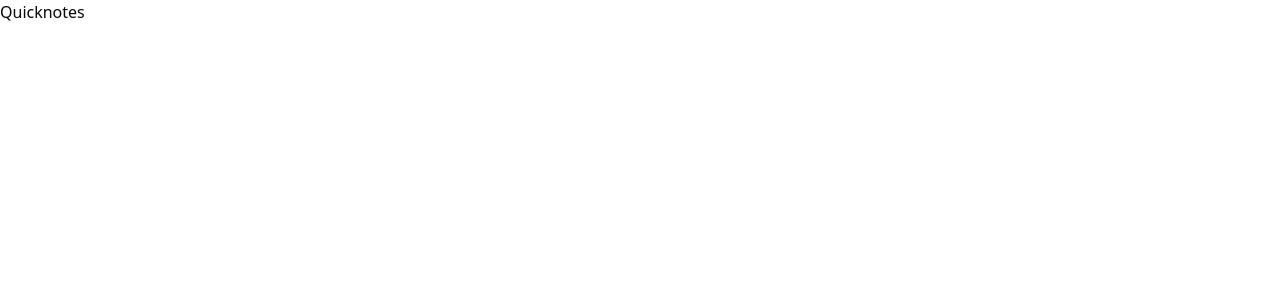
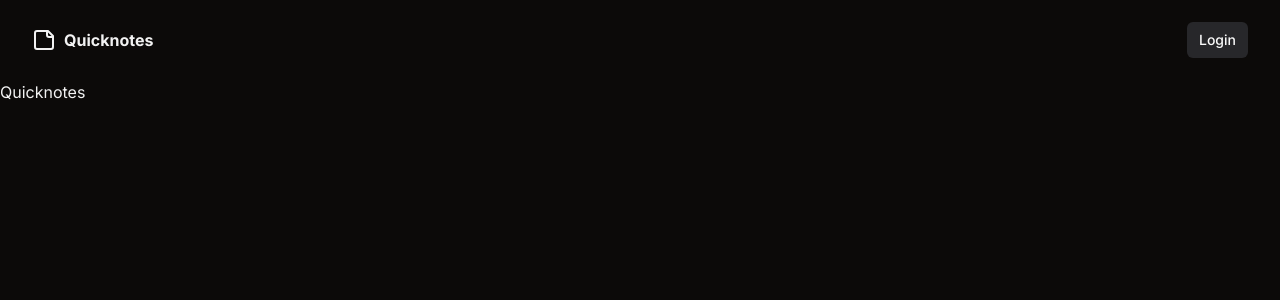
Before and after one commit to tomaszwysocki/quicknotes, a Next.js app: page / in a window 1280 px wide. Shown: the top 300 px of the page. Built offline with nearby package versions, Linux system fonts and the light colour scheme.

Commit message:
feat: implement basic navbar

```diff
--- a/app/layout.tsx
+++ b/app/layout.tsx
@@ -1,6 +1,10 @@
 import Navbar from '@/components/navbar'
+import { Inter } from "next/font/google"
+import { cn } from '@/lib/utils'
 import './globals.css'
 import { ThemeProvider } from '@/components/theme-provider'
+
+const inter = Inter({ subsets: ['latin'] })
 
 export default function RootLayout({
   children,
@@ -9,11 +13,13 @@
 }) {
   return (
     <html lang="en">
-      <body>
+      <body className={cn("min-h-screen", inter.className)}>
         <ThemeProvider attribute="class"
-          defaultTheme="system"
+          defaultTheme="dark"
           enableSystem
-          disableTransitionOnChange>
+          disableTransitionOnChange
+        >
+          <Navbar></Navbar>
           {children}
         </ThemeProvider>
       </body>
--- /dev/null
+++ b/components/navbar.tsx
@@ -0,0 +1,19 @@
+import Link from "next/link"
+import { cn } from "@/lib/utils"
+import { buttonVariants } from "@/components/ui/button"
+import { StickyNote } from "lucide-react"
+
+
+export default function Navbar() {
+  return (
+    <header className="container">
+      <div className="flex h-20 items-center justify-between py-6">
+        <Link href={"/"} className={"flex items-center"}>
+          <StickyNote />
+          <span className="ml-2 font-bold">Quicknotes</span>
+        </Link>
+        <Link href={"/login"} className={cn(buttonVariants({ variant: "secondary", size: "sm" }))}>Login</Link>
+      </div>
+    </header>
+  )
+}
--- /dev/null
+++ b/components/ui/button.tsx
@@ -0,0 +1,56 @@
+import * as React from "react"
+import { Slot } from "@radix-ui/react-slot"
+import { cva, type VariantProps } from "class-variance-authority"
+
+import { cn } from "@/lib/utils"
+
+const buttonVariants = cva(
+  "inline-flex items-center justify-center whitespace-nowrap rounded-md text-sm font-medium ring-offset-background transition-colors focus-visible:outline-none focus-visible:ring-2 focus-visible:ring-ring focus-visible:ring-offset-2 disabled:pointer-events-none disabled:opacity-50",
+  {
+    variants: {
+      variant: {
+        default: "bg-primary text-primary-foreground hover:bg-primary/90",
+        destructive:
+          "bg-destructive text-destructive-foreground hover:bg-destructive/90",
+        outline:
+          "border border-input bg-background hover:bg-accent hover:text-accent-foreground",
+        secondary:
+          "bg-secondary text-secondary-foreground hover:bg-secondary/80",
+        ghost: "hover:bg-accent hover:text-accent-foreground",
+        link: "text-primary underline-offset-4 hover:underline",
+      },
+      size: {
+        default: "h-10 px-4 py-2",
+        sm: "h-9 rounded-md px-3",
+        lg: "h-11 rounded-md px-8",
+        icon: "h-10 w-10",
+      },
+    },
+    defaultVariants: {
+      variant: "default",
+      size: "default",
+    },
+  }
+)
+
+export interface ButtonProps
+  extends React.ButtonHTMLAttributes<HTMLButtonElement>,
+    VariantProps<typeof buttonVariants> {
+  asChild?: boolean
+}
+
+const Button = React.forwardRef<HTMLButtonElement, ButtonProps>(
+  ({ className, variant, size, asChild = false, ...props }, ref) => {
+    const Comp = asChild ? Slot : "button"
+    return (
+      <Comp
+        className={cn(buttonVariants({ variant, size, className }))}
+        ref={ref}
+        {...props}
+      />
+    )
+  }
+)
+Button.displayName = "Button"
+
+export { Button, buttonVariants }
```
